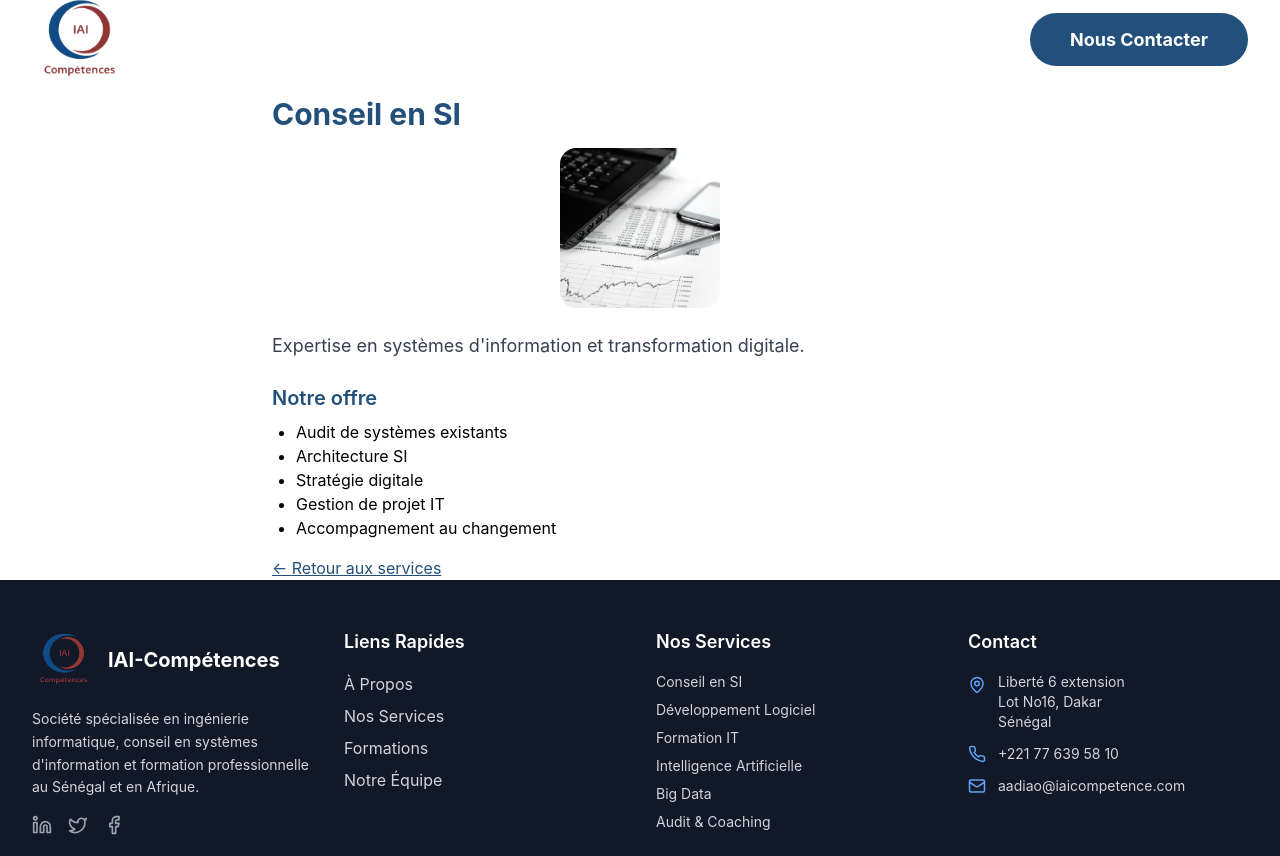
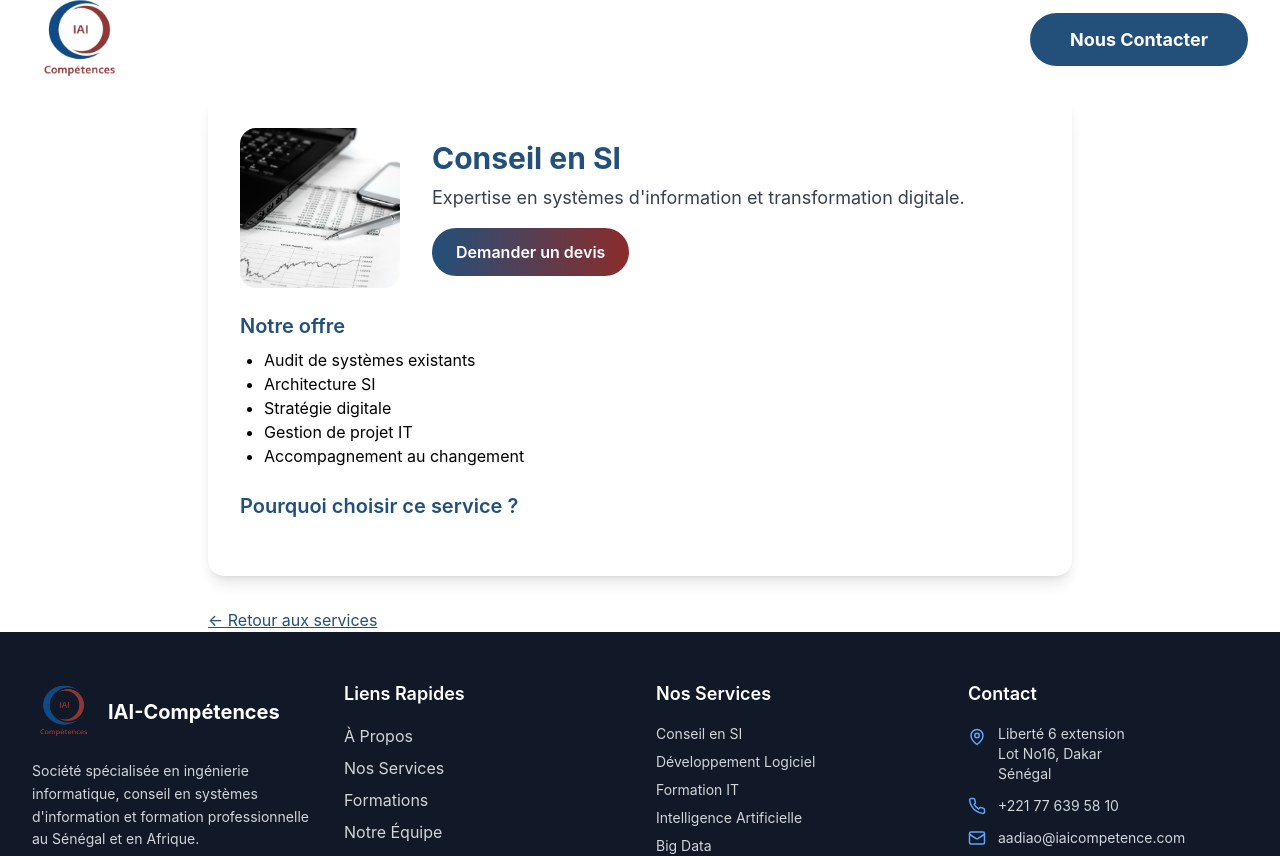
Before and after one commit to magoudia/Iai-competences, a React (Vite) app in the folder project/: page /service/conseil-si in a window 1280 px wide. Shown: the top 856 px of the page. Built offline with nearby package versions, Linux system fonts and the light colour scheme.

Commit message:
Mon message de commit

```diff
--- a/project/src/pages/ServiceDetail.tsx
+++ b/project/src/pages/ServiceDetail.tsx
@@ -17,6 +17,24 @@ const SERVICES = [
       "Logiciels métier personnalisés",
       "Intégration de systèmes",
       "API et services web"
+    ],
+    advantages: [
+      "Expertise technique de haut niveau",
+      "Accompagnement personnalisé",
+      "Support réactif et disponible",
+      "Solutions évolutives et sécurisées"
+    ],
+    testimonials: [
+      {
+        name: "Aminata Diallo",
+        role: "Responsable IT, TechCorp",
+        content: "Le service a dépassé nos attentes, l'équipe a été très professionnelle et à l'écoute de nos besoins."
+      },
+      {
+        name: "Moussa Kane",
+        role: "Directeur Technique, Orange Sénégal",
+        content: "Une expertise pointue et un accompagnement sur-mesure. Nous recommandons vivement !"
+      }
     ]
   },
   {
@@ -68,14 +86,38 @@ const ServiceDetail = () => {
   }
 
   return (
-    <div className="pt-24 max-w-3xl mx-auto px-4">
-      <h1 className="text-3xl font-bold text-iai-blue mb-4">{service.title}</h1>
-      <img src={service.image} alt={service.title} className="w-40 h-40 object-cover rounded-2xl mb-6 mx-auto" />
-      <p className="text-lg text-gray-700 mb-6">{service.description}</p>
-      <h2 className="text-xl font-semibold text-iai-blue mb-2">Notre offre</h2>
-      <ul className="list-disc pl-6 mb-4">
-        {service.details.map((item, i) => <li key={i}>{item}</li>)}
-      </ul>
+    <div className="pt-24 max-w-4xl mx-auto px-4">
+      <div className="bg-white rounded-2xl shadow-lg p-8 mb-8">
+        <div className="flex flex-col md:flex-row items-center gap-8 mb-6">
+          <img src={service.image} alt={service.title} className="w-40 h-40 object-cover rounded-2xl" />
+          <div>
+            <h1 className="text-3xl font-bold text-iai-blue mb-2">{service.title}</h1>
+            <p className="text-lg text-gray-700 mb-4">{service.description}</p>
+            <Link to="/devis" className="inline-block bg-gradient-to-r from-iai-blue to-iai-red text-white px-6 py-3 rounded-full font-semibold hover:shadow-lg hover:scale-105 transition-all duration-300">Demander un devis</Link>
+          </div>
+        </div>
+        <h2 className="text-xl font-semibold text-iai-blue mb-2 mt-6">Notre offre</h2>
+        <ul className="list-disc pl-6 mb-6">
+          {service.details.map((item, i) => <li key={i}>{item}</li>)}
+        </ul>
+        <h2 className="text-xl font-semibold text-iai-blue mb-2 mt-6">Pourquoi choisir ce service ?</h2>
+        <ul className="list-disc pl-6 mb-6">
+          {service.advantages && service.advantages.map((adv, i) => <li key={i}>{adv}</li>)}
+        </ul>
+        {service.testimonials && service.testimonials.length > 0 && (
+          <div className="mt-8">
+            <h2 className="text-xl font-semibold text-iai-blue mb-4">Témoignages</h2>
+            <div className="space-y-4">
+              {service.testimonials.map((t, i) => (
+                <div key={i} className="bg-gray-50 p-4 rounded-xl border border-gray-200">
+                  <p className="text-gray-700 italic mb-2">"{t.content}"</p>
+                  <div className="text-sm text-gray-500 font-semibold">{t.name} <span className="font-normal">- {t.role}</span></div>
+                </div>
+              ))}
+            </div>
+          </div>
+        )}
+      </div>
       <Link to="/services" className="text-iai-blue underline">&larr; Retour aux services</Link>
     </div>
   );
```
